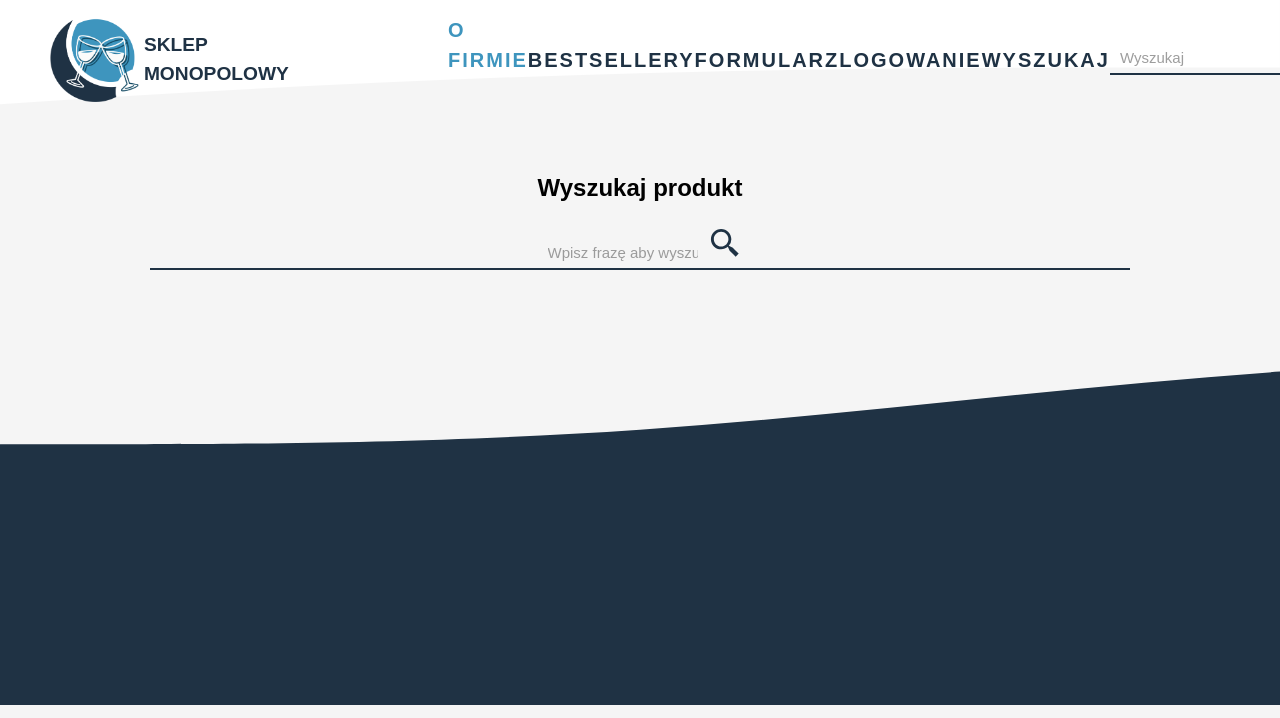
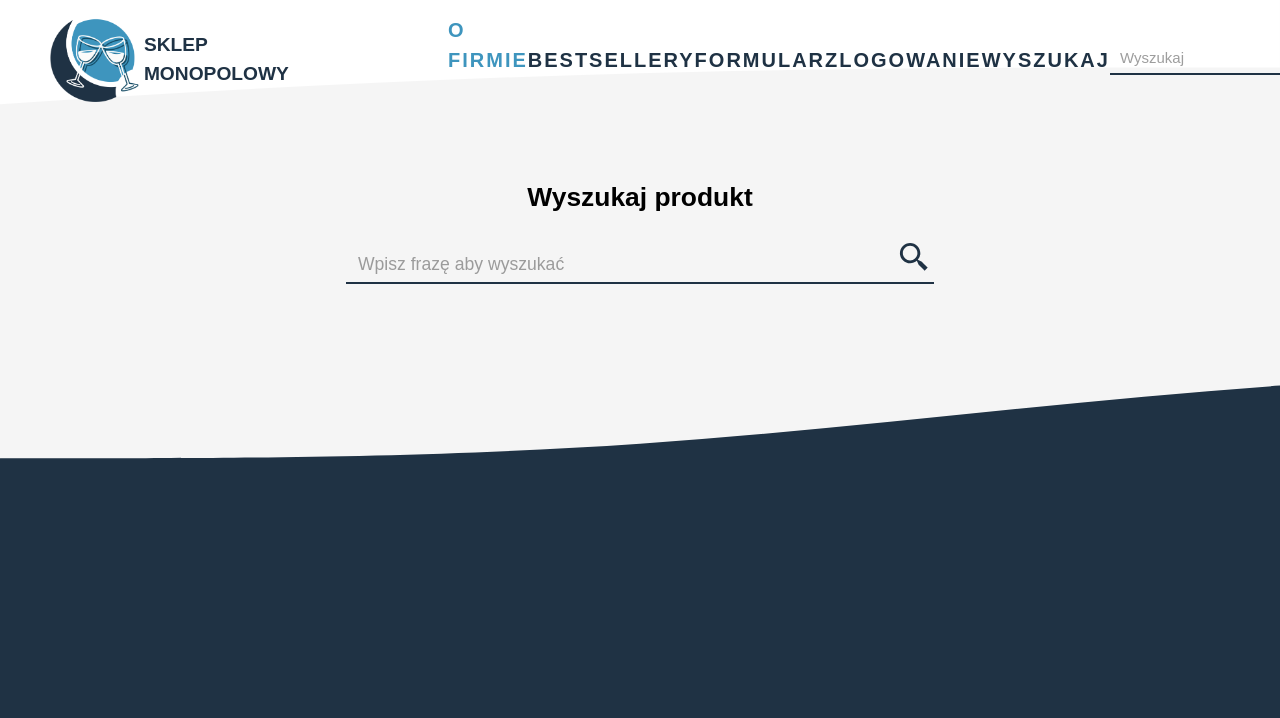
Before and after one commit to RafalM3211/sklep, a PHP site: page /search.php in a window 1280 px wide; the page is wider, and only the part inside the window is pictured. Shown: the top 718 px of that part. Run offline with PHP 8.4, Linux system fonts and the light colour scheme; some web fonts are replaced.

Commit message:
big alko search

```diff
--- a/css/style.css
+++ b/css/style.css
@@ -507,8 +507,11 @@ html {
 
 .big-search {
   margin-top: 5em;
+  margin-inline: auto;
   position: relative;
-  z-index: 213;
+  z-index: 10;
+  width: 60%;
+  font-size: 1.1em;
 }
 .big-search .search {
   display: flex;
@@ -521,18 +524,18 @@ html {
 .big-search .search h2 {
   font-size: 2em;
 }
-.big-search .search input[type=text] {
+.big-search .search .text-input {
   border: none;
   appearance: none;
   outline: none;
   padding: 0px;
-  width: 150px;
+  width: 90%;
   background-color: transparent;
-  font-size: 15px;
+  font-size: 1em;
   padding: 7px 10px;
   opacity: 70%;
 }
-.big-search .search input[type=text]:focus {
+.big-search .search .text-input:focus {
   color: #3e95be;
   transition: 0.1s;
 }
--- a/style/style.scss
+++ b/style/style.scss
@@ -443,9 +443,11 @@ body::-webkit-scrollbar-thumb {
 
 .big-search{
     margin-top: 5em;
+    margin-inline: auto;
     position: relative;
-    z-index: 213;
-
+    z-index: 10;
+    width: 60%;
+    font-size: 1.1em;
 
     .search{
         display: flex;
@@ -459,19 +461,19 @@ body::-webkit-scrollbar-thumb {
             font-size: 2em;
         }
 
-    input[type="text"]{
+        .text-input{
             border: none;
             appearance: none;
             outline: none;
             padding: 0px;
-        width: 150px;
+            width: 90%;
             background-color: transparent;
-        font-size: 15px;
+            font-size: 1em;
             padding: 7px 10px;
             opacity: 70%;
         }
 
-    input[type="text"]:focus{
+        .text-input:focus{
             color: $BrightColor;
             transition: 0.1s;
         }
@@ -492,12 +494,6 @@ body::-webkit-scrollbar-thumb {
         }
     }
 
-
-
-    .text-input{
-
-    }
-
     .search-button{
         display: none;
     }
```
Also changed, not shown: 1 other file. Lines whose indentation alone changed are shown as unchanged.
